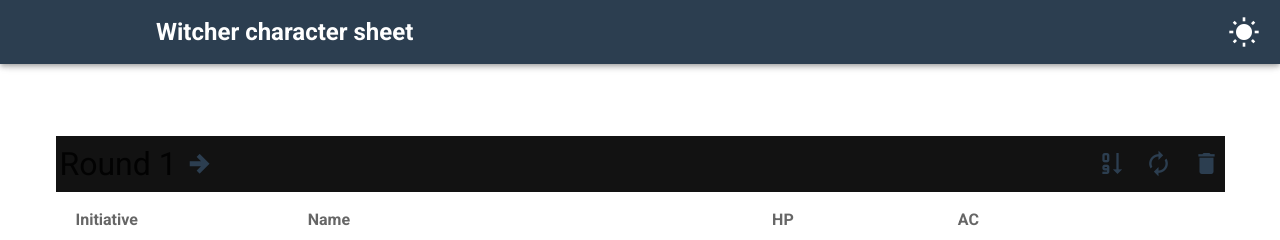
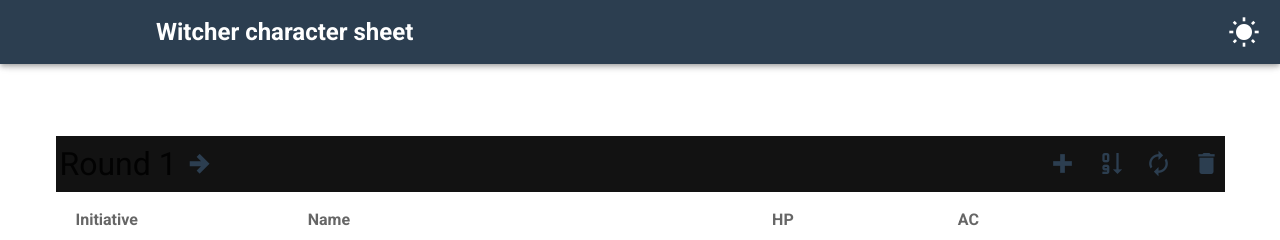
Before and after one commit to DzordzoMen/witcher-character-sheet, a Vue app: page /dm-kit in a window 1280 px wide. Shown: the top 240 px of the page. Built offline with nearby package versions, Linux system fonts and the light colour scheme.

Commit message:
added plus icon to add new column in toolbar

```diff
--- a/src/views/DmKit.vue
+++ b/src/views/DmKit.vue
@@ -23,6 +23,22 @@
           </v-col>
 
           <v-col cols="2" class="d-flex justify-end" style="gap: 20px">
+            <v-tooltip bottom>
+              <template v-slot:activator="{ on, attrs }">
+                <v-icon
+                  color="textPrimary"
+                  dark
+                  size="28"
+                  v-bind="attrs"
+                  v-on="on"
+                  @click="addNewColumn()"
+                >
+                  mdi-plus-thick
+                </v-icon>
+              </template>
+              <span>Add new column</span>
+            </v-tooltip>
+
             <v-tooltip bottom>
               <template v-slot:activator="{ on, attrs }">
                 <v-icon
```
